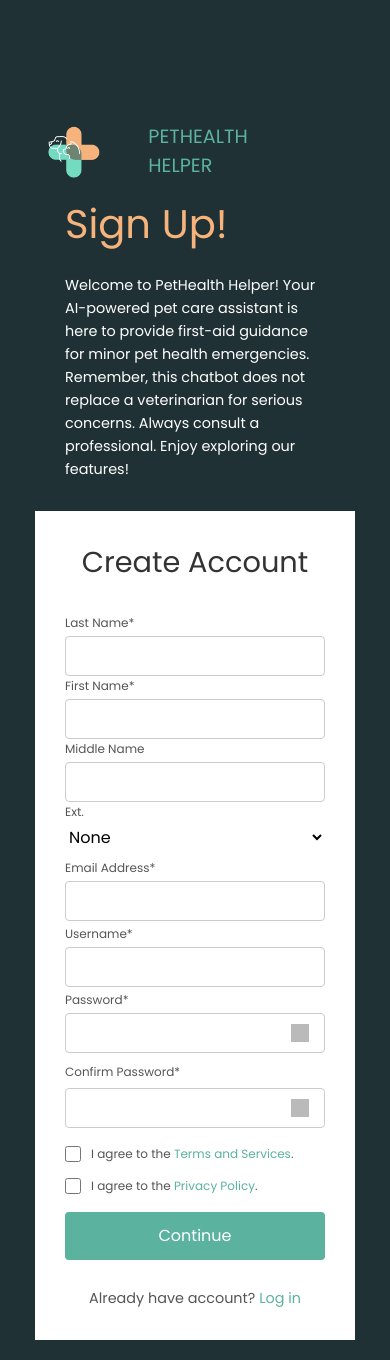
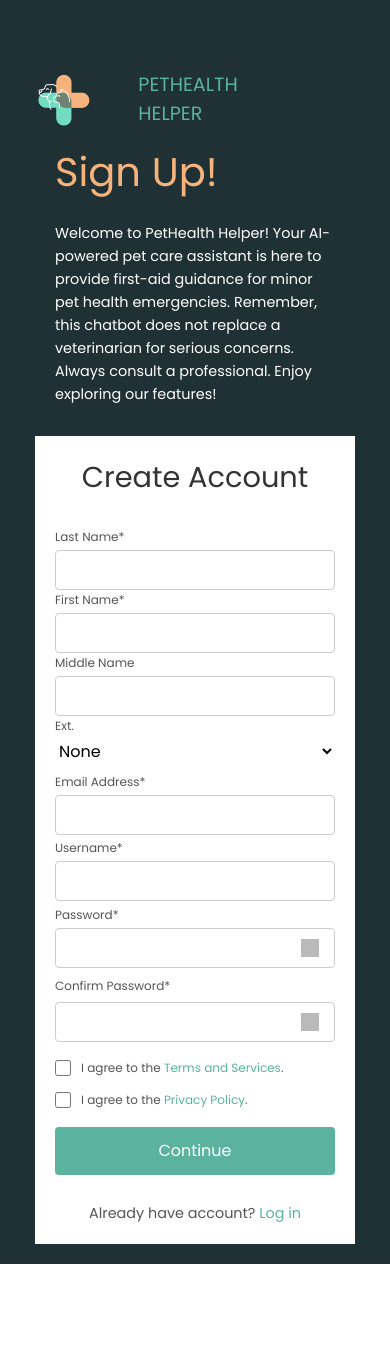
Before and after one commit to kurtrockx/pet-health-ai, a React (Vite) app: page /Signup in a window 390 px wide. After the commit the page ends 1264 px from the top, so only its background shows below. Built offline with nearby package versions, Linux system fonts and the light colour scheme; grey boxes are pictures that could not be loaded; a web font is replaced by a local one.

Commit message:
made signup page responsive on medium sized screens

```diff
--- a/src/components/css/1FrontPage.css
+++ b/src/components/css/1FrontPage.css
@@ -1,14 +1,14 @@
-
 html,
-body,
-#root {
+body {
   height: 100%;
+}
+html,
+body {
   font-family: "Poppins", sans-serif;
   background: linear-gradient(to bottom, #203135, #203135);
   color: #ffffff;
   scroll-behavior: smooth;
   width: 100%;
-
 }
 
 /* Floating Navbar */
@@ -55,7 +55,6 @@ body,
 
 /* Body padding to account for fixed navbar */
 #root {
-
 }
 
 /* Hero Section */
--- a/src/components/css/SignUp.css
+++ b/src/components/css/SignUp.css
@@ -84,11 +84,21 @@ body {
 /* Right Section Styles */
 .right-section {
   background-color: white;
-  width: 65%;
-  min-height: 90vh;
-  padding: 35px;
+  min-width: 50%;
+  padding: 20px;
   overflow-y: auto;
 }
+@media screen and (max-width: 1400px) {
+  .right-section {
+    max-width: 40%;
+  }
+}
+@media screen and (max-width: 1000px) {
+  .right-section {
+    max-width: 100%;
+  }
+}
+
 
 .form-container {
   max-width: 750px;
@@ -452,7 +462,7 @@ input[type="checkbox"]:disabled + label {
   .left-section,
   .right-section {
     width: 100%;
-    padding: 30px;
+    padding: 20px;
   }
 
   .left-section {
```
